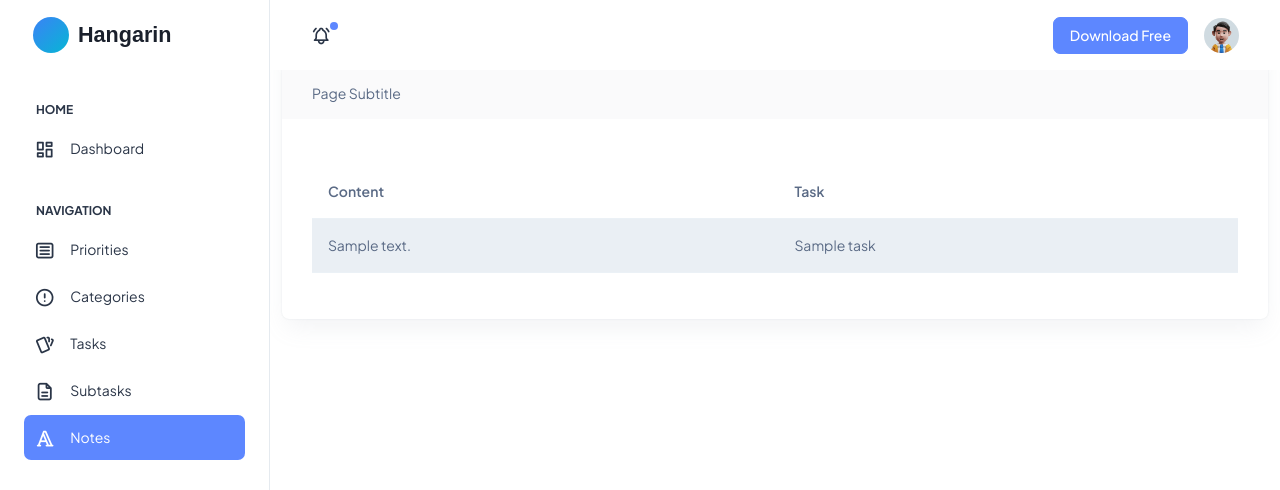
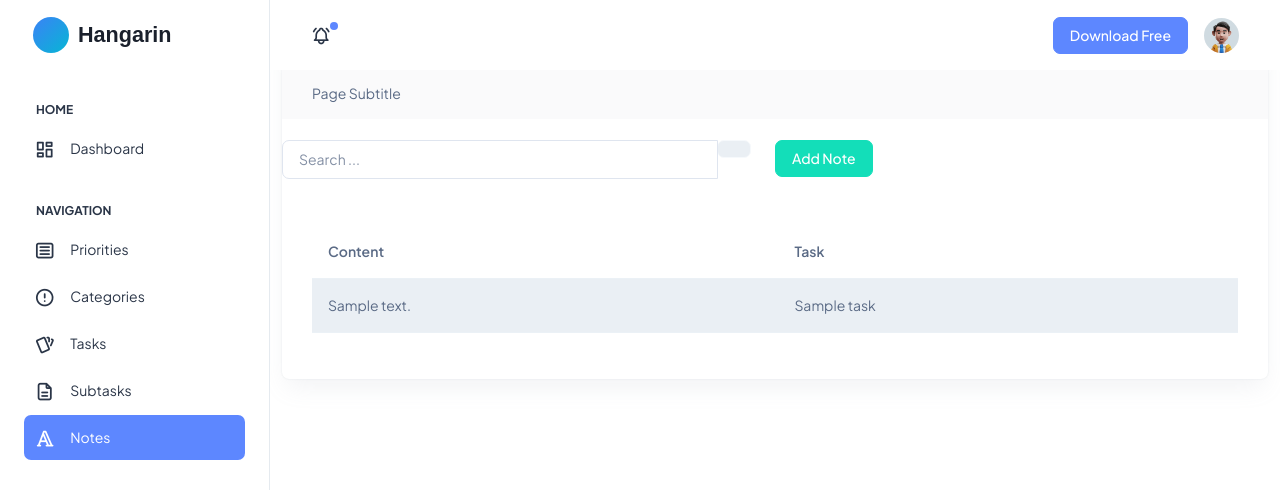
Before and after one commit to ag3ntk1wi/Hangarin, a Django app: page /note_list in a window 1280 px wide. Shown: the top 490 px of the page. Run offline with Django 5.2, Linux system fonts and the light colour scheme; tables that the repository leaves empty hold one stand-in row (values such as "Sample post"); some libraries are stand-ins or nearby versions.

Commit message:
added Note CreateView

```diff
--- a/projectsite/projectsite/urls.py
+++ b/projectsite/projectsite/urls.py
@@ -19,7 +19,7 @@ from django.urls import path
 from weborg.views import HomePageView, PriorityList, PriorityCreateView, PriorityUpdateView, PriorityDeleteView
 from weborg.views import CategoryList, CategoryCreateView, CategoryUpdateView, CategoryDeleteView
 from weborg.views import TaskList, TaskCreateView, TaskUpdateView, TaskDeleteView
-from weborg.views import NoteList
+from weborg.views import NoteList, NoteCreateView
 from weborg import views
 
 urlpatterns = [
@@ -42,5 +42,6 @@ urlpatterns = [
     path('task_list/<pk>/delete', TaskDeleteView.as_view(), name='task-delete'),
     # Note Paths
     path('note_list', NoteList.as_view(), name='note-list'),
+    path('note_list/add', NoteCreateView.as_view(), name='note-add'),
     # SubTask Paths
 ]
--- a/projectsite/templates/note_list.html
+++ b/projectsite/templates/note_list.html
@@ -9,6 +9,26 @@
                         <div class="card-title">List of Notes</div>
                         <div class="card-category">Page Subtitle</div>
                     </div>
+                    <br />
+                            <div class="col-md-12 row">
+                                <div class="col-md-6">
+                                    <form class="navbar-left navbar-form nav-search mr-md-3" action="">
+                                        <div class="input-group">
+                                            <input type="text" placeholder="Search ..." class="form-control" />
+                                            <div class="input-group-append">
+                                                <span class="input-group-text">
+                                                    <i class="la la-search search-icon"></i>
+                                                </span>
+                                            </div>
+                                        </div>
+                                    </form>
+                                </div>
+                                <div class="col-md-6">
+                                    <div class="pull-right">
+                                        <a href="{% url 'note-add' %}" class="btn btn-success btn-rounded">Add Note</a>
+                                    </div>
+                                </div>
+                            </div>
                     <div class="card-body">
                         <table class="table table-striped mt-3">
                             <thead>
--- a/projectsite/weborg/views.py
+++ b/projectsite/weborg/views.py
@@ -2,7 +2,7 @@ from django.shortcuts import render
 from django.views.generic.list import ListView
 from django.views.generic.edit import CreateView, UpdateView, DeleteView
 from weborg.models import Priority, Category, Task, Note, SubTask
-from weborg.forms import PriorityForm, CategoryForm, TaskForm
+from weborg.forms import PriorityForm, CategoryForm, TaskForm, NoteForm
 from django.urls import reverse_lazy
 
 # Create your views here.
@@ -89,4 +89,10 @@ class NoteList(ListView):
     context_object_name = 'note'
     template_name = 'note_list.html'
     paginate_by = 5
+
+class NoteCreateView(CreateView):
+    model = Note
+    form_class = NoteForm
+    template_name = 'note_form.html'
+    success_url = reverse_lazy('note-list')
 # Subtask Views
```
Also changed, not shown: projectsite/templates/note_form.html (added, +31 -0 lines), projectsite/weborg/forms.py (+6 -1 lines).
